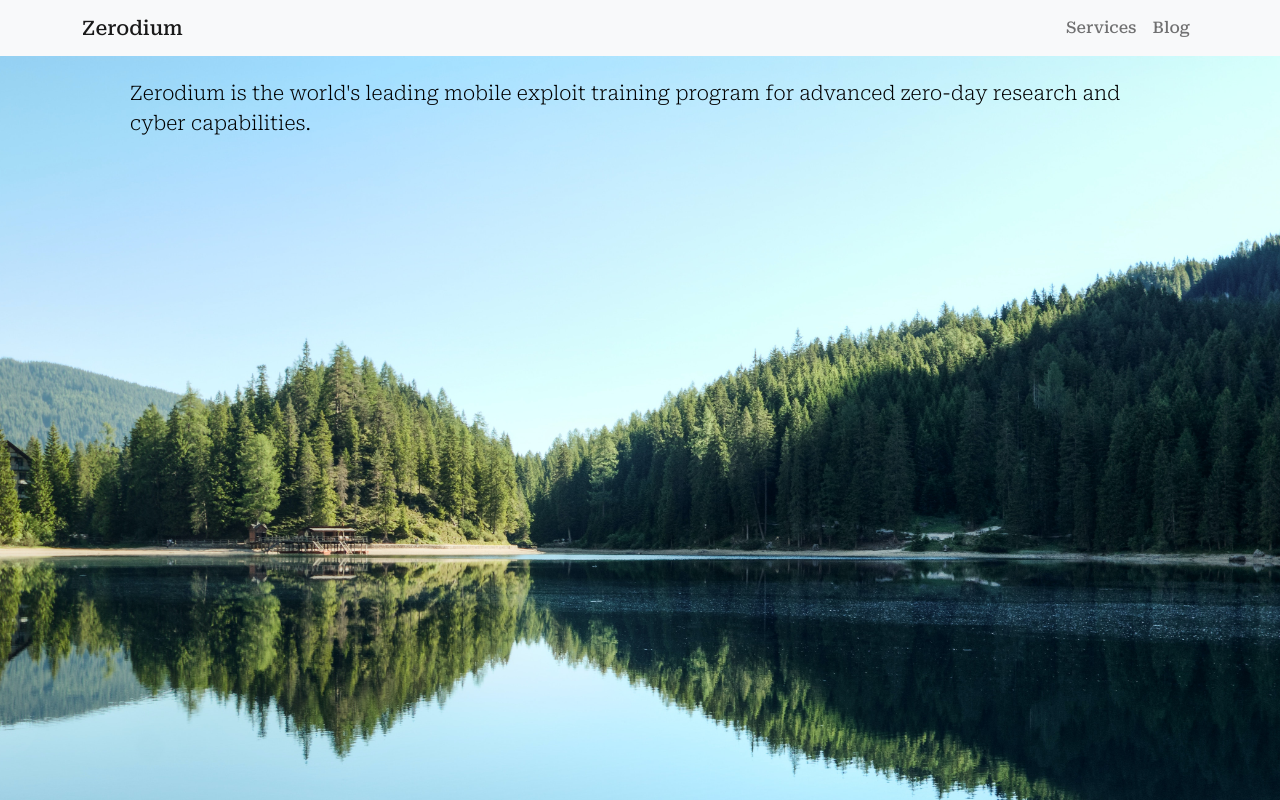
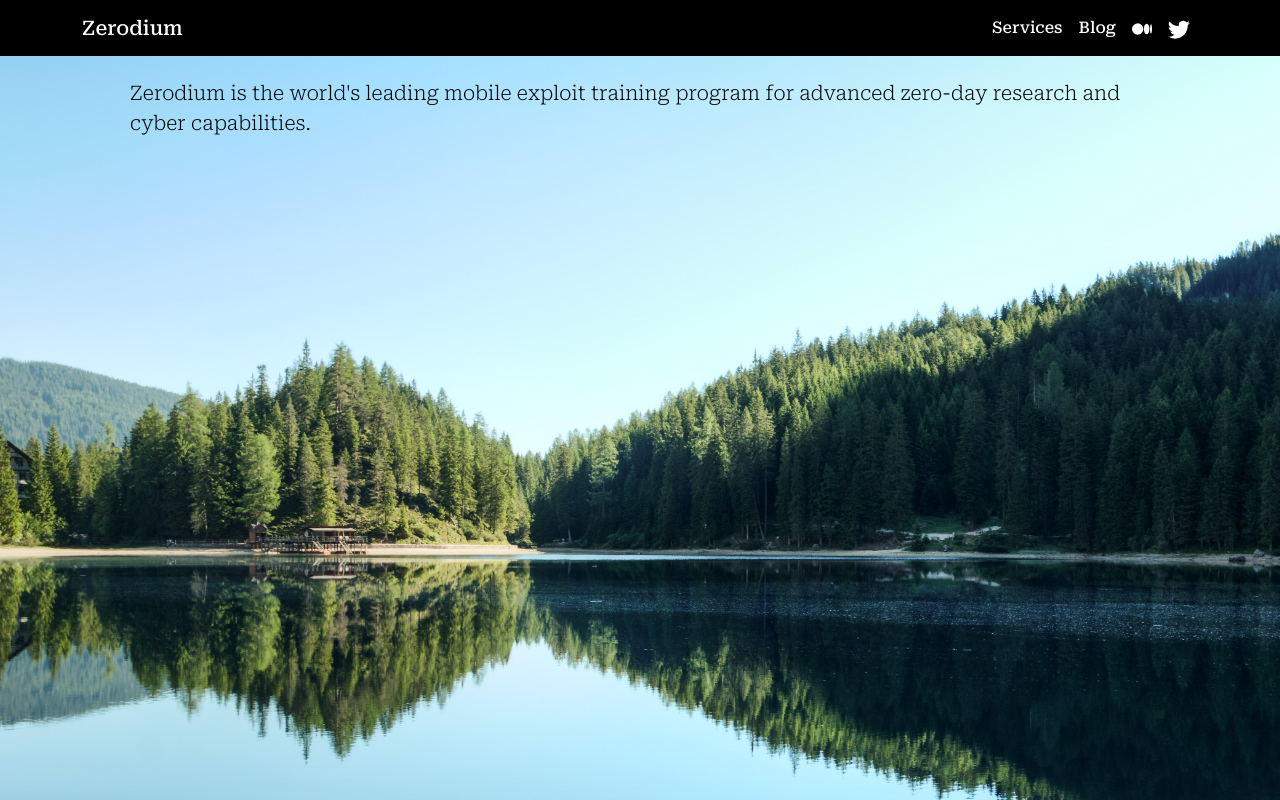
Before and after one commit to John-Kimani/zerodium, a React (Create React App) app in the folder frontend/zerodium/: page / in a window 1280 px wide. Shown: the top 800 px of the page. Built offline with nearby package versions, Linux system fonts and the light colour scheme.

Commit message:
App: revamp navbar

```diff
--- a/frontend/zerodium/src/components/navbar/Navbar.jsx
+++ b/frontend/zerodium/src/components/navbar/Navbar.jsx
@@ -1,26 +1,57 @@
-import Container from 'react-bootstrap/Container';
-import Nav from 'react-bootstrap/Nav';
-import Navbar from 'react-bootstrap/Navbar';
+import "./navbar.css";
+import Container from "react-bootstrap/Container";
+import Nav from "react-bootstrap/Nav";
+import Navbar from "react-bootstrap/Navbar";
 
 const NavBar = () => {
   return (
-        <Navbar bg="light" expand="lg">
+    <Navbar className="navigation__bar" expand="lg">
       <Container>
-          <Navbar.Brand href="/">Zerodium</Navbar.Brand>
-          <Navbar.Toggle aria-controls="basic-navbar-nav" />
+        <Navbar.Brand href="/" id="navigation_brand-logo">
+          Zerodium
+        </Navbar.Brand>
+        <Navbar.Toggle aria-controls="basic-navbar-nav" id="nav-toogle-btn"/>
         <Navbar.Collapse id="basic-navbar-nav">
           <Nav className="mx-auto">
             {/* <Nav.Link href="/">Home</Nav.Link> */}
           </Nav>
 
           <Nav className="ml-auto">
-              <Nav.Link href="/services">Services</Nav.Link>
-              <Nav.Link href="/blogs">Blog</Nav.Link>
+            <Nav.Link href="#services" id="link">
+              Services
+            </Nav.Link>
+            <Nav.Link href="#blogs" id="link">
+              Blog
+            </Nav.Link>
+            <Nav.Link href="https://twitter.com/Chal13W1zz" target="_blank">
+              <svg
+                xmlns="http://www.w3.org/2000/svg"
+                width="20"
+                height="20"
+                fill="white"
+                class="bi bi-medium"
+                viewBox="0 0 16 16"
+              >
+                <path d="M9.025 8c0 2.485-2.02 4.5-4.513 4.5A4.506 4.506 0 0 1 0 8c0-2.486 2.02-4.5 4.512-4.5A4.506 4.506 0 0 1 9.025 8zm4.95 0c0 2.34-1.01 4.236-2.256 4.236-1.246 0-2.256-1.897-2.256-4.236 0-2.34 1.01-4.236 2.256-4.236 1.246 0 2.256 1.897 2.256 4.236zM16 8c0 2.096-.355 3.795-.794 3.795-.438 0-.793-1.7-.793-3.795 0-2.096.355-3.795.794-3.795.438 0 .793 1.699.793 3.795z" />
+              </svg>
+            </Nav.Link>
+            <Nav.Link href="https://twitter.com/Chal13W1zz" target="_blank">
+              <svg
+                xmlns="http://www.w3.org/2000/svg"
+                width="22"
+                height="22"
+                fill="white"
+                class="bi bi-twitter"
+                viewBox="0 0 16 16"
+              >
+                <path d="M5.026 15c6.038 0 9.341-5.003 9.341-9.334 0-.14 0-.282-.006-.422A6.685 6.685 0 0 0 16 3.542a6.658 6.658 0 0 1-1.889.518 3.301 3.301 0 0 0 1.447-1.817 6.533 6.533 0 0 1-2.087.793A3.286 3.286 0 0 0 7.875 6.03a9.325 9.325 0 0 1-6.767-3.429 3.289 3.289 0 0 0 1.018 4.382A3.323 3.323 0 0 1 .64 6.575v.045a3.288 3.288 0 0 0 2.632 3.218 3.203 3.203 0 0 1-.865.115 3.23 3.23 0 0 1-.614-.057 3.283 3.283 0 0 0 3.067 2.277A6.588 6.588 0 0 1 .78 13.58a6.32 6.32 0 0 1-.78-.045A9.344 9.344 0 0 0 5.026 15z" />
+              </svg>
+            </Nav.Link>
           </Nav>
         </Navbar.Collapse>
       </Container>
     </Navbar>
   );
-}
+};
 
 export default NavBar;
--- /dev/null
+++ b/frontend/zerodium/src/components/navbar/navbar.css
@@ -0,0 +1,21 @@
+.navigation__bar{
+    background-color: var(--tertiary-project-color);
+}
+
+#navigation_brand-logo{
+    color: var(--container-color);
+}
+
+#link{
+    color: var(--container-color);
+}
+
+#nav-toogle-btn{
+    border-color: var(--container-color);
+    color: var(--container-color);
+    background-color: var(--container-color);
+}
+
+.navbar-toggler-icon{
+    color: var(--container-color);
+}
--- a/frontend/zerodium/src/components/services/Services.jsx
+++ b/frontend/zerodium/src/components/services/Services.jsx
@@ -6,7 +6,7 @@ import Card from "react-bootstrap/Card";
 
 const Services = () => {
   return (
-    <main className="container-fluid sevices_section">
+    <main className="container-fluid sevices_section" id="services">
       <div className="container services">
         <div className="row">
           {ServicesData.map(({ id, serviceName, serviceDesc }) => {
```
Lines whose indentation alone changed are shown as unchanged.
